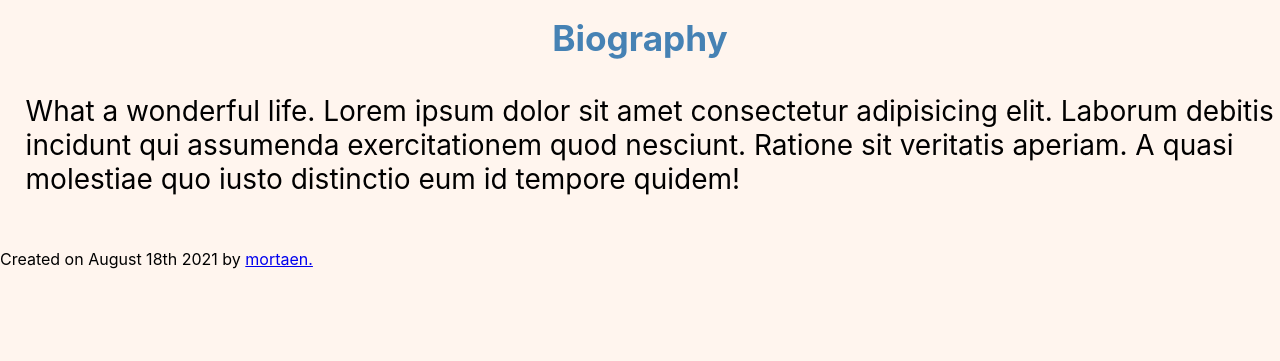
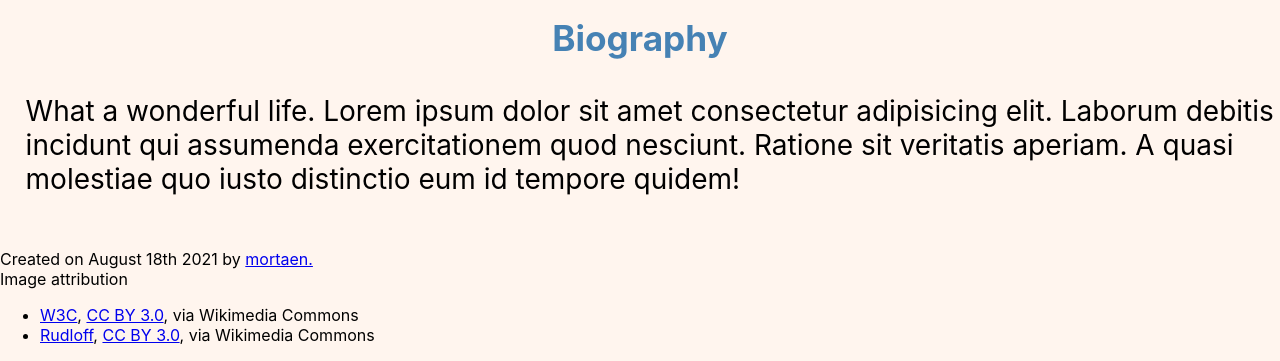
Before and after one commit to mortaen/personal-website, a plain HTML site: page index.html in a window 1280 px wide. Shown: the part 1713-2074 px from the top of the page. Before the commit the page ends 1982 px from the top, so only its background shows below. Drawn offline with Linux system fonts and the light colour scheme.

Commit message:
replace github logo and update nav

```diff
--- a/index.html
+++ b/index.html
@@ -16,7 +16,6 @@
         <nav class="nav-links">
             <a href="#projects" class="nav-item"> Projects</a>
             <a href="#skills" class="nav-item"> Skills</a>
-            <a href="#interests" class="nav-item"> Interests</a>
             <a href="#contact" class="nav-item"> Contact</a>
             <a href="#bio" class="nav-item"> Biography</a>
         </nav>
@@ -112,6 +111,14 @@
 
     <footer class="footer">
         Created on August 18th 2021 by <a href="https://github.com/mortaen">mortaen.</a>
+        <div>Image attribution</div>
+        <ul>
+            <li><a href="https://commons.wikimedia.org/wiki/File:HTML5_logo_and_wordmark.svg">W3C</a>, <a
+                    href="https://creativecommons.org/licenses/by/3.0">CC BY 3.0</a>, via Wikimedia Commons</li>
+            <li><a href="https://commons.wikimedia.org/wiki/File:CSS3_logo_and_wordmark.svg">Rudloff</a>, <a
+                    href="https://creativecommons.org/licenses/by/3.0">CC BY 3.0</a>, via Wikimedia Commons</li>
+        </ul>
+
     </footer>
 
 </body>
```
Also changed, not shown: img/github-logo.png.
